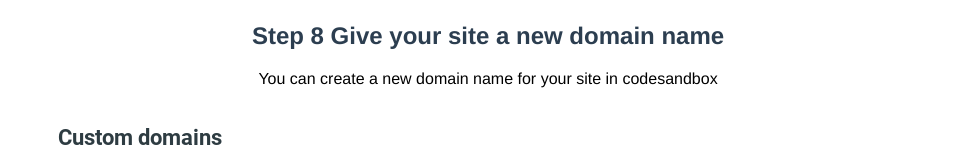
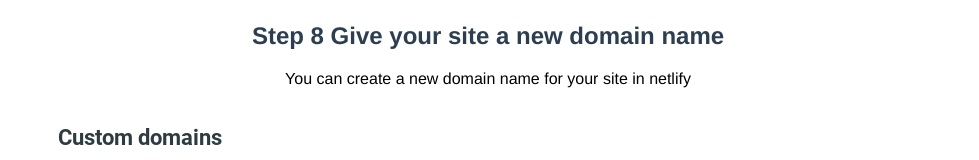
Before and after one commit to blackbadgerlabs/vueexample, a Vue app: page / in a window 1280 px wide. Shown: the part 2398-2558 px from the top of the page, without its empty margins (152-1131 px from the left). Built offline with nearby package versions, Linux system fonts and the light colour scheme.

Commit message:
fix: domain changes happen in netlify

```diff
--- a/src/App.vue
+++ b/src/App.vue
@@ -54,8 +54,9 @@ export default {
         },
         {
           name: "Give your site a new domain name",
-          description: "You can create a new domain name for your site in codesandbox",
-          image: "change-site-domain-name.png"
+          description:
+            "You can create a new domain name for your site in netlify",
+          image: "change-site-domain-name.png",
         },
       ],
     };
```
